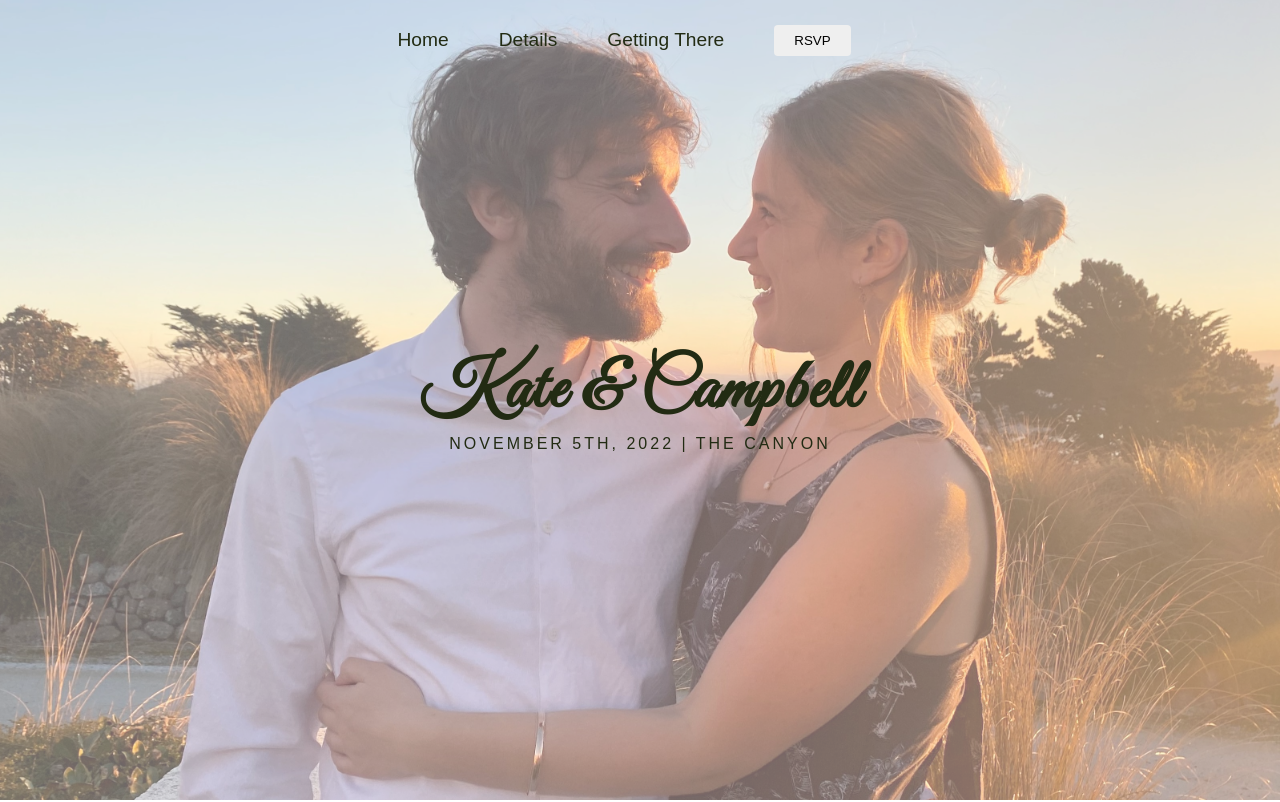
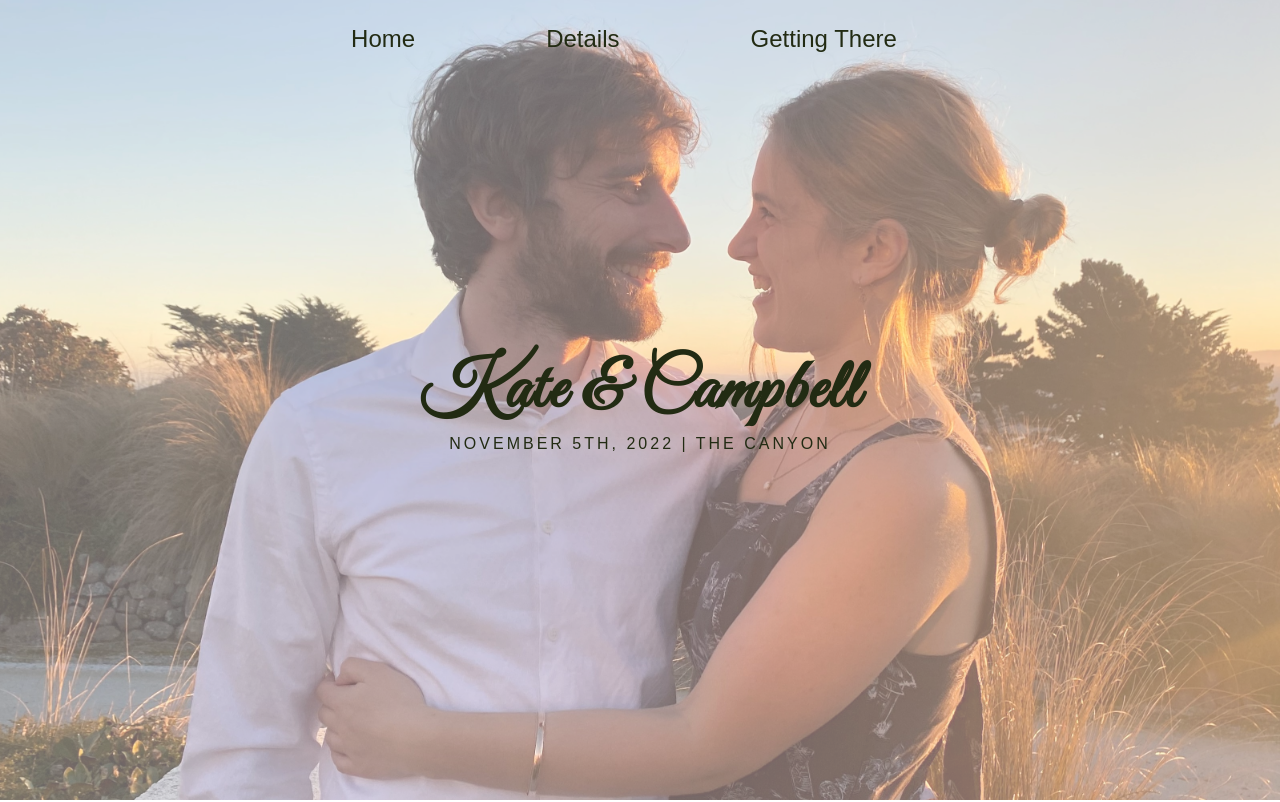
Before and after one commit to katemccoll/save-the-date, a React (Create React App) app in the folder wedding-young/: page / in a window 1280 px wide. Shown: the top 802 px of the page. Built offline with nearby package versions, Linux system fonts and the light colour scheme; a web font is replaced by a local one.

Commit message:
add: react scroll

```diff
--- a/wedding-young/src/App.js
+++ b/wedding-young/src/App.js
@@ -5,13 +5,13 @@ import Navbar from './components/Navbar';
 import Home from "./components/pages/Home";
 
 
+
 function App() {
   return (
           <Router>
               <Navbar />
               <Switch>
-                  <Route path='/' component={Home} />
-
+                  <Route path='/' component={Home} exact />
               </Switch>
           </Router>
 
--- a/wedding-young/src/components/Navbar.css
+++ b/wedding-young/src/components/Navbar.css
@@ -32,6 +32,7 @@
     color: var(--dark-olive);
 }
 
+
 .nav-menu {
     display: flex;
     flex-direction: column;
@@ -51,7 +52,7 @@
 
 .nav-menu.active {
     display: flex;
-    background-color: white;
+    background-color: var(--light-gold);
     left: 0;
 }
 
@@ -68,9 +69,11 @@
     padding: 20px;
     align-self: center;
     color: var(--dark-olive);
+    border-bottom: 2px solid transparent;
 }
+
  .nav-link:hover {
-     color: var(--rose-gold);
+     border-bottom: 2px solid var(--dark-olive);
      transition: all 0.5s ease;
  }
 
@@ -92,17 +95,15 @@
         justify-content: center;
     }
     .nav-menu {
-        display: grid;
-        grid-template-columns: repeat(4, auto);
-        grid-gap: 10px;
         list-style: none;
         text-align: center;
-        justify-content: end;
         margin-right: 2rem;
         position: sticky;
         height: 100%;
         flex-direction: row;
-        width: auto;
+        justify-content: space-evenly;
+        font-size: 24px;
+        width: 60%;
     }
 
     .nav-item,
--- a/wedding-young/src/components/Navbar.js
+++ b/wedding-young/src/components/Navbar.js
@@ -1,25 +1,15 @@
 import React, {useState} from 'react';
-import { Link } from "react-router-dom";
 import { FaBars, FaTimes } from 'react-icons/fa';
-import { Button } from "./Button";
+import { Link as Scroll} from 'react-scroll';
 
 import './Navbar.css';
 
 const Navbar = () => {
     const [click, setClick] = useState(false);
-    const [button, setButton] = useState(true);
     const [navbar, setNavbar] = useState(false);
 
     const handleClick = () => setClick(!click);
     const closeMobileMenu = () => setClick(false);
-
-    const showButton = () => {
-        if (window.innerWidth <= 960) {
-            setButton(false)
-        } else {
-            setButton(true)
-        }
-    }
 
     const showBackground = () => {
         if (window.scrollY <= 750) {
@@ -29,7 +19,6 @@ const Navbar = () => {
         }
     }
 
-    window.addEventListener('resize', showButton);
     window.addEventListener('scroll', showBackground);
 
     return (
@@ -41,40 +30,34 @@ const Navbar = () => {
                     </div>
                     <ul className={click ? 'nav-menu active' : 'nav-menu'}>
                         <li className="nav-item">
-                            <Link to='/'
+                            <Scroll to='home'
+                                    spy={true}
+                                    smooth={true}
+                                    duration={500}
                                   className="nav-link"
-                                  onClick={closeMobileMenu}>
+                                    onClick={closeMobileMenu}>
                                 Home
-                            </Link>
+                            </Scroll>
                         </li>
                         <li className="nav-item">
-                            <Link to='/details'
+                            <Scroll to='details'
+                                  spy={true}
+                                  smooth={true}
+                                  duration={500}
                                   className="nav-link"
                                   onClick={closeMobileMenu}>
                                 Details
-                            </Link>
+                            </Scroll>
                         </li>
                         <li className="nav-item">
-                            <Link to='/getting-there'
+                            <Scroll to='getting-there'
+                                    spy={true}
+                                    smooth={true}
+                                    duration={500}
                                   className="nav-link"
                                   onClick={closeMobileMenu}>
                                 Getting There
-                            </Link>
-                        </li>
-                        <li className="nav-btn">
-                            {button ? (
-                                <Link to='/rsvp' className="nav-link">
-                                    <Button buttonStyle='btn--outline'>RSVP</Button>
-                                </Link>
-                            ) : (
-                                <Link to='/rsvp' className="btn-link">
-                                    <Button
-                                        buttonStyle='btn--outline'
-                                        buttonSize='btn--mobile'
-                                    >RSVP</Button>
-                                </Link>
-                            )}
-
+                            </Scroll>
                         </li>
                     </ul>
                 </div>
```
